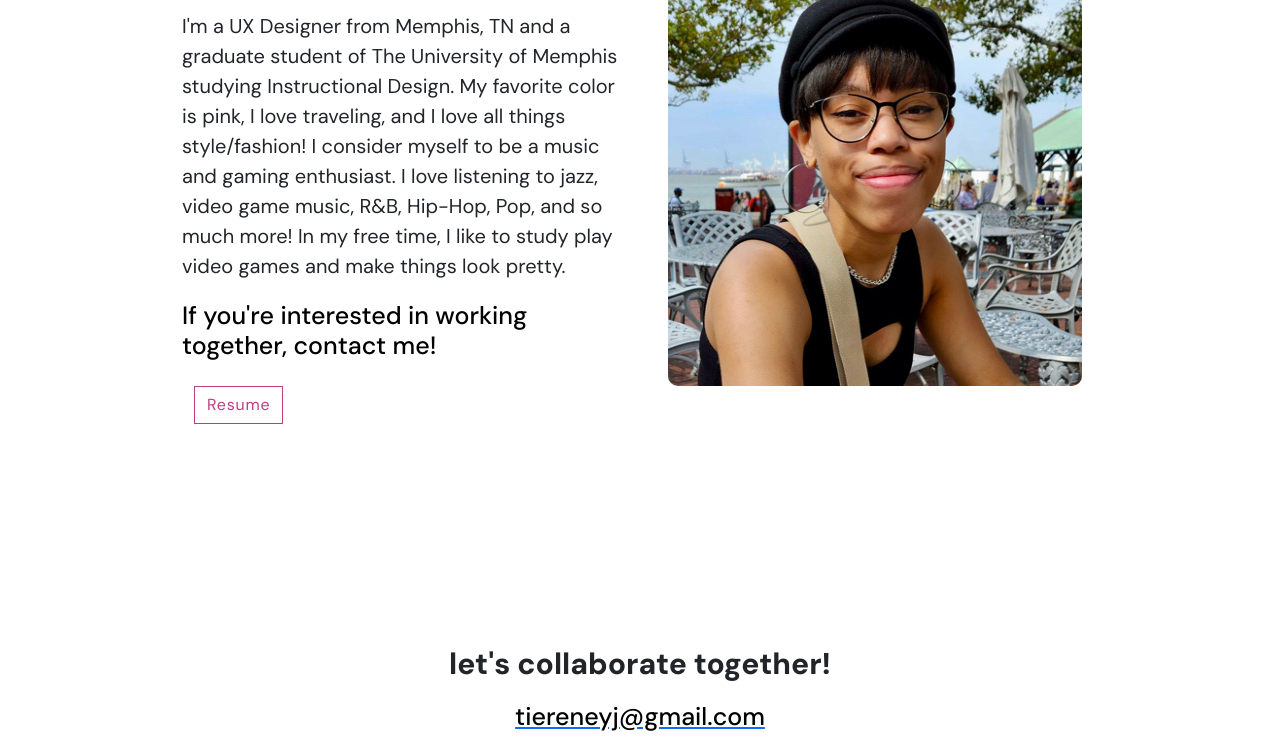
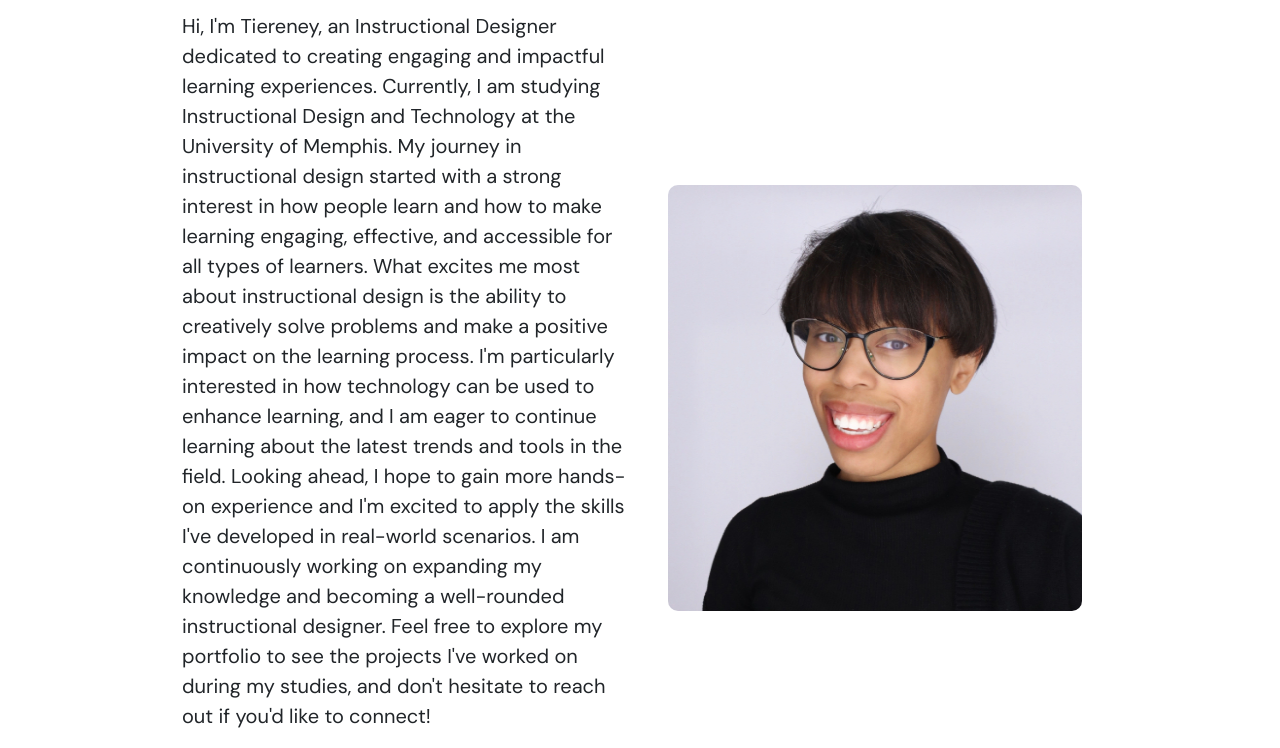
Before and after one commit to tjjcksn3/portfolio, a plain HTML site: page about.html in a window 1280 px wide. Shown: the part 231-979 px from the top of the page. Drawn offline with nearby package versions, Linux system fonts and the light colour scheme.

Commit message:
about me changes

```diff
--- a/about.html
+++ b/about.html
@@ -59,10 +59,13 @@
    <div class="row">
 
   <div class="col-md-6">
-  <div class="p3"><h2> Get to know me!</h2><p class="p3 text-left">I'm a UX Designer from Memphis, TN and a graduate student of The University of Memphis studying Instructional Design.
-    My favorite color is pink, I love traveling, and I love all things style/fashion! I consider myself to be a music and gaming enthusiast.
-    I love listening to jazz, video game music, R&B, Hip-Hop, Pop, and so much more! In my free time, I like to study play video games and make things look pretty.</p>
-    <h3>If you're interested in working together, contact me!</h3>
+  <div class="p3"><h2> Get to know me!</h2><p class="p3 text-left">Hi, I'm Tiereney, an Instructional Designer dedicated to creating engaging and impactful learning experiences.
+    Currently, I am studying Instructional Design and Technology at the University of Memphis. My journey in instructional design started with a strong interest in how people learn and how to make learning engaging, effective, and accessible for all types of learners.
+    What excites me most about instructional design is the ability to creatively solve problems and make a positive impact on the learning process. I'm particularly interested in how technology can be used to enhance learning, and I am eager to continue learning about the latest trends and tools in the field.
+    Looking ahead, I hope to gain more hands-on experience and I'm excited to apply the skills I've developed in real-world scenarios. I am continuously working on expanding my knowledge and becoming a well-rounded instructional designer.
+    Feel free to explore my portfolio to see the projects I've worked on during my studies, and don't hesitate to reach out if you'd like to connect!
+    </p>
+    <h3>For detailed work experience, take a look at my resume below!</h3>
 
   <!-- Resume Download -->
 <div class="container text-left">
@@ -72,7 +75,7 @@
   </div></div>
 
     <div class="col-md-6 d-flex align-items-center justify-content-center">
-    <div class="p-3"><img class="img-fluid" id="image3" src="assets/image_3.jpeg" alt="Photo of Tiereney"></div></div>
+    <div class="p-3"><img class="img-fluid" id="image3" src="assets/image_5.jpg" alt="Headshot Photo of Tiereney"></div></div>
 
 
 
```
Also changed, not shown: index.html (+1 -1 lines).
